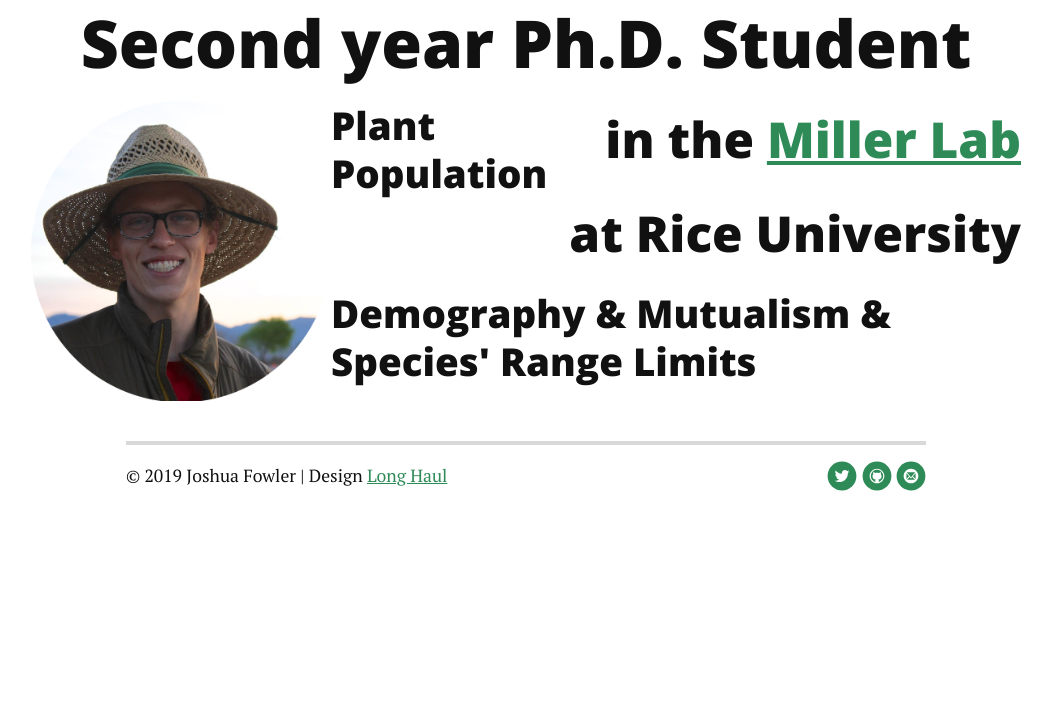
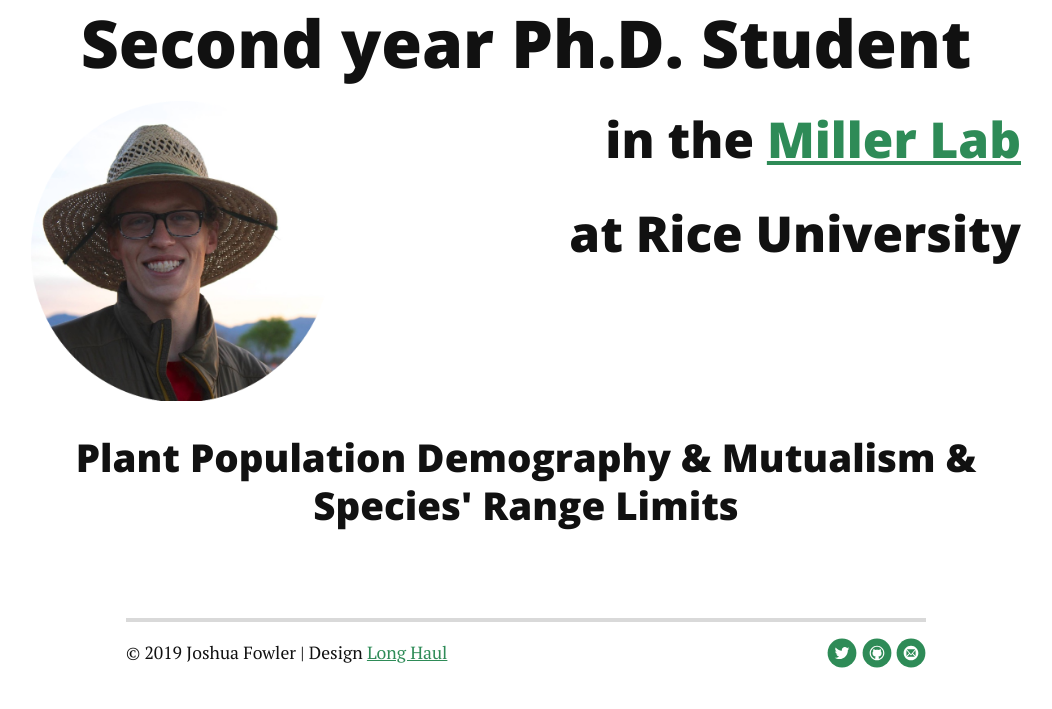
Before and after one commit to joshuacfowler/joshuacfowler.github.io, a Jekyll site: the page built from index.html, in a window 1280 px wide. Shown: the part 330-1039 px from the top of the page, without its empty margins (114-1166 px from the left). Built offline with Jekyll 4.4.1, drawn with Linux system fonts in a browser that asks for light colours; nearby versions of some CDN libraries; the list of posts is cut into pages by our own code; before the commit the page ends 900 px from its top, so only the background shows below that.

Commit message:
Update index.html

```diff
--- a/index.html
+++ b/index.html
@@ -11,6 +11,6 @@
         <h2 style="float:right">at Rice University</h2>
   </div>
   <div>
-  <h3 class="bottom" style="float:center">Plant Population Demography & Mutualism & Species' Range Limits</h3>
+  <h3 class="footer" style="float:center">Plant Population Demography & Mutualism & Species' Range Limits</h3>
   </div>
 </div>
```
